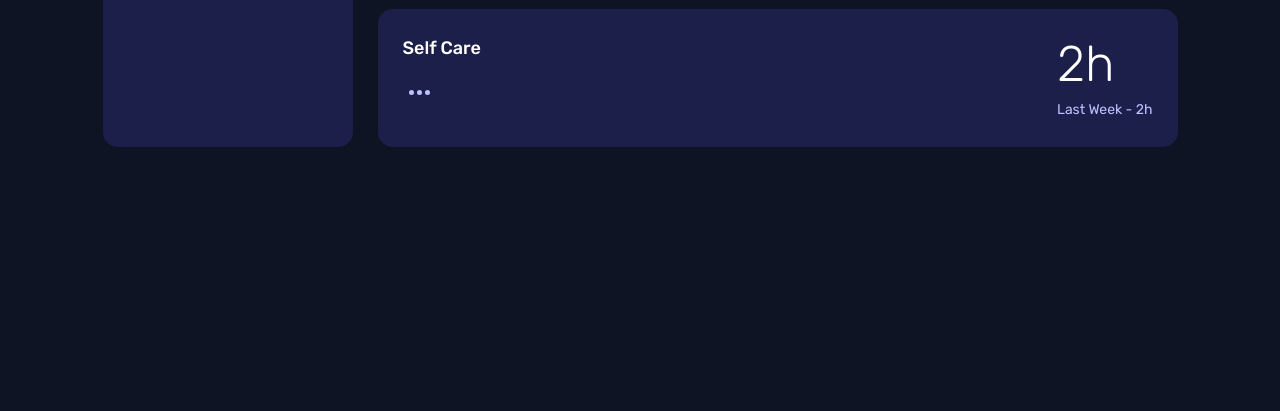
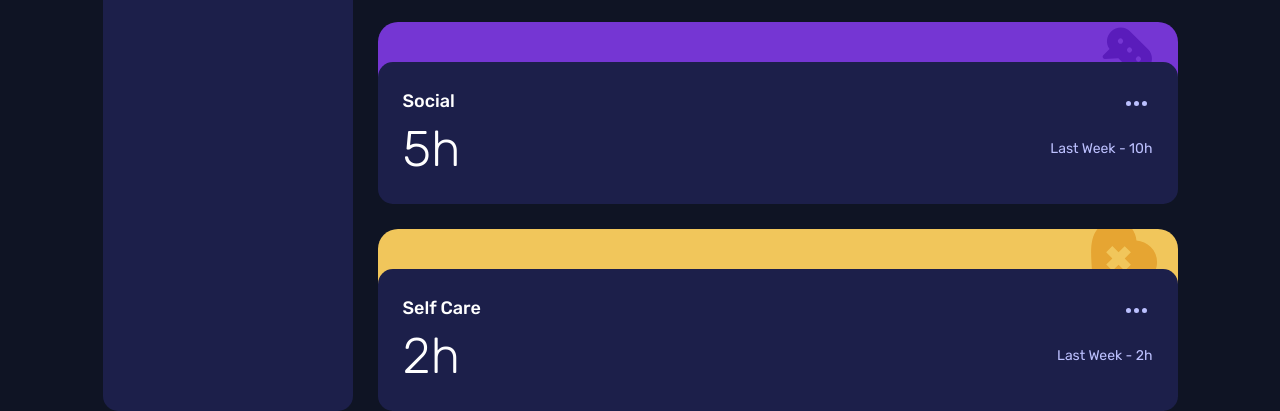
Before and after one commit to GabrielOJorge/time-tracking-dashboard, a plain HTML site: page index.html in a window 1280 px wide. Shown: the part 806-1217 px from the top of the page. Before the commit the page ends 953 px from the top, so only its background shows below. Drawn offline with Linux system fonts and the light colour scheme.

Commit message:
Style .time position

```diff
--- a/src/components/time-card/time-card.css
+++ b/src/components/time-card/time-card.css
@@ -3,34 +3,41 @@
   flex-direction: column;
   justify-content: flex-end;
   border-radius: 2rem;
+  padding-top: 4rem;
 }
 
 .time {
   display: flex;
-  align-items: flex-start;
-  justify-content: space-between;
+  flex-direction: column;
   background-color: var(--clr-dark-blue);
   border-radius: 1.5rem;
   padding: 3rem 2.5rem;
 }
 
+.time div:nth-child(1), .time div:nth-child(2) {
+  display: flex;
+  align-items: center;
+  justify-content: space-between;
+}
+
+.time div:nth-child(1) {
+  margin-bottom: 1.4rem;
+}
+
 .time h1 {
   font-size: clamp(4rem, 5rem, 10vw);
   font-weight: 300;
-  margin-bottom: 1.4rem;
 }
 
 .time h2 {
   font-size: clamp(1.6rem, 1.8rem, 2vw);
   font-weight: 500;
-  margin-bottom: 2.5rem;
 }
 
 .time h3 {
   color: var(--clr-pale-blue);
   font-size: clamp(1.2rem, 1.4rem, 2vw);
 }
-
 
 .time-card.-work {
   background: url(../../assets/images/icon-work.svg) no-repeat top -9px right 20px var(--clr-light-orange);
```
